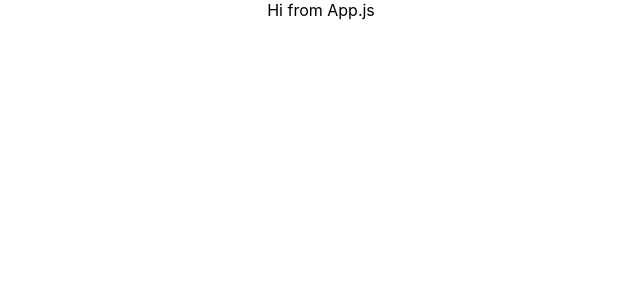
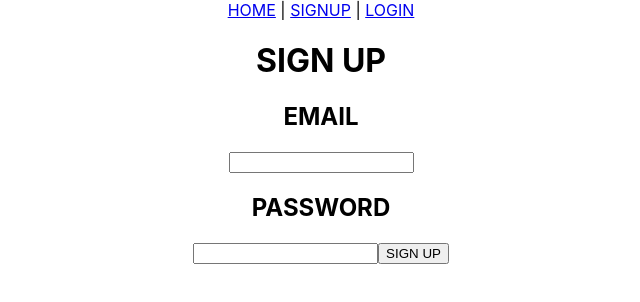
Before and after one commit to Chul0/u3-group-frontend, a React (Create React App) app: page /signup in a window 1280 px wide. Shown: the top 302 px of the page, without its empty margins (319-959 px from the left). Built offline with nearby package versions, Linux system fonts and the light colour scheme; no server answers.

Commit message:
login/signup/signout

```diff
--- a/src/App.js
+++ b/src/App.js
@@ -1,11 +1,95 @@
-
 import './App.css';
 
+import { Route, Redirect } from 'react-router-dom'
+import { useState, useContext } from 'react'
+import { UserContext } from './contexts/UserContext'
+
+import NavBar from './components/NavBar'
+import SignupLoginForm from './components/SignupLoginForm'
+
+import Home from './pages/Home'
+import AllProducts from './pages/AllProducts'
+import Login from './pages/Login'
+import MyCart from './pages/MyCart'
+import MyOrder from './pages/MyOrder'
+import ProductDetail from './pages/ProductDetail'
+import Signup from './pages/Signup'
+
+
+
 function App() {
-  console.log(process.env.REACT_APP_BACKEND_URL);
+  const [user, setUser] = useContext(UserContext)
+
   return (
     <div className="App">
-      Hi from App.js
+      <div className="NavBar-container">
+        <NavBar />
+      </div>
+
+      <Route
+       path="/"
+       exact
+       render={()=>{
+         return <Home />
+       }}
+      />
+
+<Route
+       path="/signup"
+       render={()=>{
+        if(user.id){
+          return <Redirect to ="/allproducts" />
+        } else {
+         return <Signup />
+        }
+       }}
+      />
+
+      <Route
+       path="/login"
+       render={()=>{
+         if(user.id){
+          return <Redirect to ="/allproducts" />
+         } else{
+          return <Login />
+         }
+       }}
+      />
+
+      <Route
+       path="/allproducts"
+       render={()=>{
+         if(user.id){
+          return <AllProducts />
+         } else{
+          return <Redirect to ="/" />
+         }
+       }}
+      />
+
+      <Route
+       path="/mycart"
+       render={()=>{
+         if(user.id){
+          return <MyCart />
+         } else{
+          return <Redirect to ="/" />
+         }
+       }}
+      />
+
+      <Route
+       path="/myorder"
+       render={()=>{
+         if(user.id){
+          return <MyOrder />
+         } else{
+          return <Redirect to ="/" />
+         }
+       }}
+      />
+
+
     </div>
   );
 }
--- /dev/null
+++ b/src/components/NavBar.js
@@ -0,0 +1,41 @@
+import { useContext } from 'react'
+import { UserContext } from '../contexts/UserContext'
+import { Link, Router } from 'react-router-dom'
+
+
+const NavBar = (props) => {
+    const [user, setUser] = useContext(UserContext)
+    return(
+        <nav>
+        <Link to="/">HOME</Link>{' | '}
+
+    {user.id ?
+    <>
+        <Link to="/allproducts">ALL PRODUCTS</Link>{' | '}
+        <Link to="/mycart">MY CART</Link>{' | '}
+        <Link to="/myorder">MY ORDER</Link>{' | '}
+        <Link to="/"
+            onClick={() => {
+                localStorage.removeItem('userId')
+                setUser('')
+            }}
+        >SIGNOUT</Link>
+
+
+    </>
+
+    :
+
+    <>
+        <Link to="/signup">SIGNUP</Link>{' | '}
+        <Link to="/login">LOGIN</Link>
+    </>
+    }
+
+    </nav>
+    )
+}
+
+
+
+export default NavBar
--- /dev/null
+++ b/src/components/SignupLoginForm.js
@@ -0,0 +1,46 @@
+import axios from 'axios'
+import { useState, useContext } from 'react'
+import { UserContext } from '../contexts/UserContext'
+
+
+const SignupLoginForm = (props) => {
+    const [email, setEmail] = useState('')
+    const [password, setPassword] = useState('')
+
+    const [user, setUser] = useContext(UserContext)
+
+    const handleSubmit = (e) => {
+        e.preventDefault()
+        axios.post(`${process.env.REACT_APP_BACKEND_URL}${props.route}`, {
+            email,
+            password
+        })
+        .then((response) => {
+            // console.log(response);
+            console.log(`${props.log}`);
+            localStorage.setItem('userId', response.data.userId)
+            window.location.reload()
+        })
+    }
+
+
+    return (
+        <div className="SingupLoginForm-container">
+        <h1>{props.title}</h1>
+        <form onSubmit={handleSubmit}>
+
+            <label htmlFor="new-email"><h2>EMAIL</h2></label>
+            <input value={email} onChange={(e)=> {setEmail(e.target.value) }} />
+
+            <label htmlFor="new-password"><h2>PASSWORD</h2></label>
+            <input type="password" value={password} onChange={(e)=> {setPassword(e.target.value) }} />
+            <input id="submit-button" type="submit" value={props.buttonText} />
+
+        </form>
+        </div>
+    )
+}
+
+
+
+export default SignupLoginForm
--- a/src/contexts/UserContext.js
+++ b/src/contexts/UserContext.js
@@ -9,13 +9,13 @@ const UserProvider = (props) => {
     const fetchUser = () => {
         if (!localStorage.getItem('userId')) { return }
 
-        // axios.get(`${process.env.REACT_APP_BACKEND_URL}/users/verify`, {
-        //     headers: {
-        //         Authorization: localStorage.getItem('userId')
-        //     }
-        // }).then((response) => {
-        //     setUser(response.data.user)
-        // })
+        axios.get(`${process.env.REACT_APP_BACKEND_URL}/users/verify`, {
+            headers: {
+                Authorization: localStorage.getItem('userId')
+            }
+        }).then((response) => {
+            setUser(response.data.user)
+        })
     }
 
     useEffect(fetchUser, [])
--- /dev/null
+++ b/src/pages/AllProducts.js
@@ -0,0 +1,11 @@
+const AllProducts = (props) => {
+    return(
+        <div>
+            Hi from AllProducts
+        </div>
+    )
+}
+
+
+
+export default AllProducts
--- /dev/null
+++ b/src/pages/Home.js
@@ -0,0 +1,11 @@
+const Home = (props) => {
+    return(
+        <div>
+            Hi from Home
+        </div>
+    )
+}
+
+
+
+export default Home
--- /dev/null
+++ b/src/pages/Login.js
@@ -0,0 +1,17 @@
+import SignupLoginForm from '../components/SignupLoginForm'
+
+
+const Login = (props) => {
+    return(
+        <SignupLoginForm
+        buttonText="LOGIN"
+        route="/users/login"
+        log="Login Successful"
+        title="LOGIN"
+        />
+    )
+}
+
+
+
+export default Login
--- /dev/null
+++ b/src/pages/MyCart.js
@@ -0,0 +1,11 @@
+const MyCart = (props) => {
+    return(
+        <div>
+            Hi from MyCart
+        </div>
+    )
+}
+
+
+
+export default MyCart
--- /dev/null
+++ b/src/pages/MyOrder.js
@@ -0,0 +1,11 @@
+const MyOrder = (props) => {
+    return(
+        <div>
+            Hi from MyOrder
+        </div>
+    )
+}
+
+
+
+export default MyOrder
--- /dev/null
+++ b/src/pages/ProductDetail.js
@@ -0,0 +1,11 @@
+const ProductDetail = (props) => {
+    return(
+        <div>
+            Hi from ProductDetail
+        </div>
+    )
+}
+
+
+
+export default ProductDetail
--- /dev/null
+++ b/src/pages/Signup.js
@@ -0,0 +1,16 @@
+import SingupLoginForm from '../components/SignupLoginForm'
+
+const Signup = (props) => {
+    return(
+        <SingupLoginForm
+        buttonText="SIGN UP"
+        route="/users"
+        log="Sign Up Successful"
+        title="SIGN UP"
+        />
+    )
+}
+
+
+
+export default Signup
```
Also changed, not shown: 1 other file (tests, documents, lock files or other folders).
